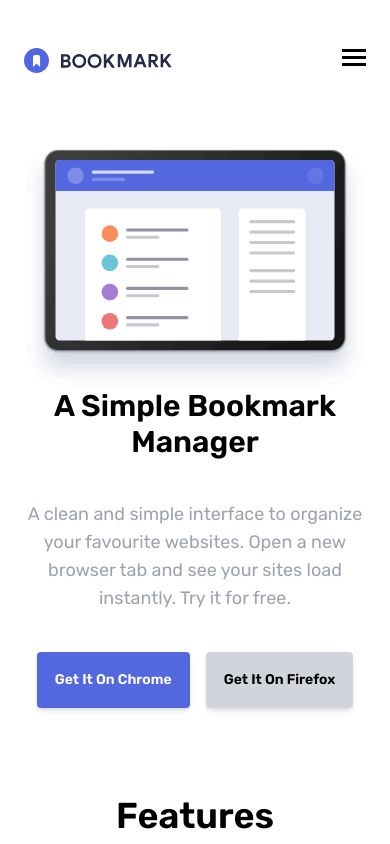
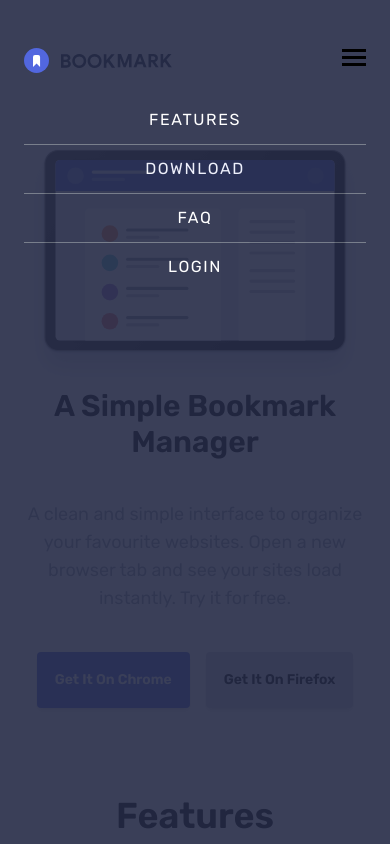
Before and after one commit to kenvilar/bookmark-tailwind, a Next.js app: page / in a window 390 px wide. Shown: the top 844 px of the page. Built offline with nearby package versions, Linux system fonts and the light colour scheme.

Commit message:
add mobile menu items

```diff
--- a/src/app/components/Header.tsx
+++ b/src/app/components/Header.tsx
@@ -44,6 +44,33 @@ const Header = () => {
             <span className="hamburger-bottom" />
           </button>
         </div>
+
+        {/*mobile menu*/}
+        <div
+          id="menu"
+          className="fixed inset-0 z-20 flex flex-col items-center self-end w-full h-full min-h-screen px-6 py-1 pt-24 pb-4 tracking-widest text-white uppercase divide-y divide-gray-500 opacity-90 bg-veryDarkBlue"
+        >
+          <div className="w-full py-3 text-center">
+            <a href="#features" className="block hover:text-softRed">
+              Features
+            </a>
+          </div>
+          <div className="w-full py-3 text-center">
+            <a href="#download" className="block hover:text-softRed">
+              Download
+            </a>
+          </div>
+          <div className="w-full py-3 text-center">
+            <a href="#faq" className="block hover:text-softRed">
+              FAQ
+            </a>
+          </div>
+          <div className="w-full py-3 text-center">
+            <a href="#" className="block hover:text-softRed">
+              Login
+            </a>
+          </div>
+        </div>
       </nav>
     </>
   );
```
